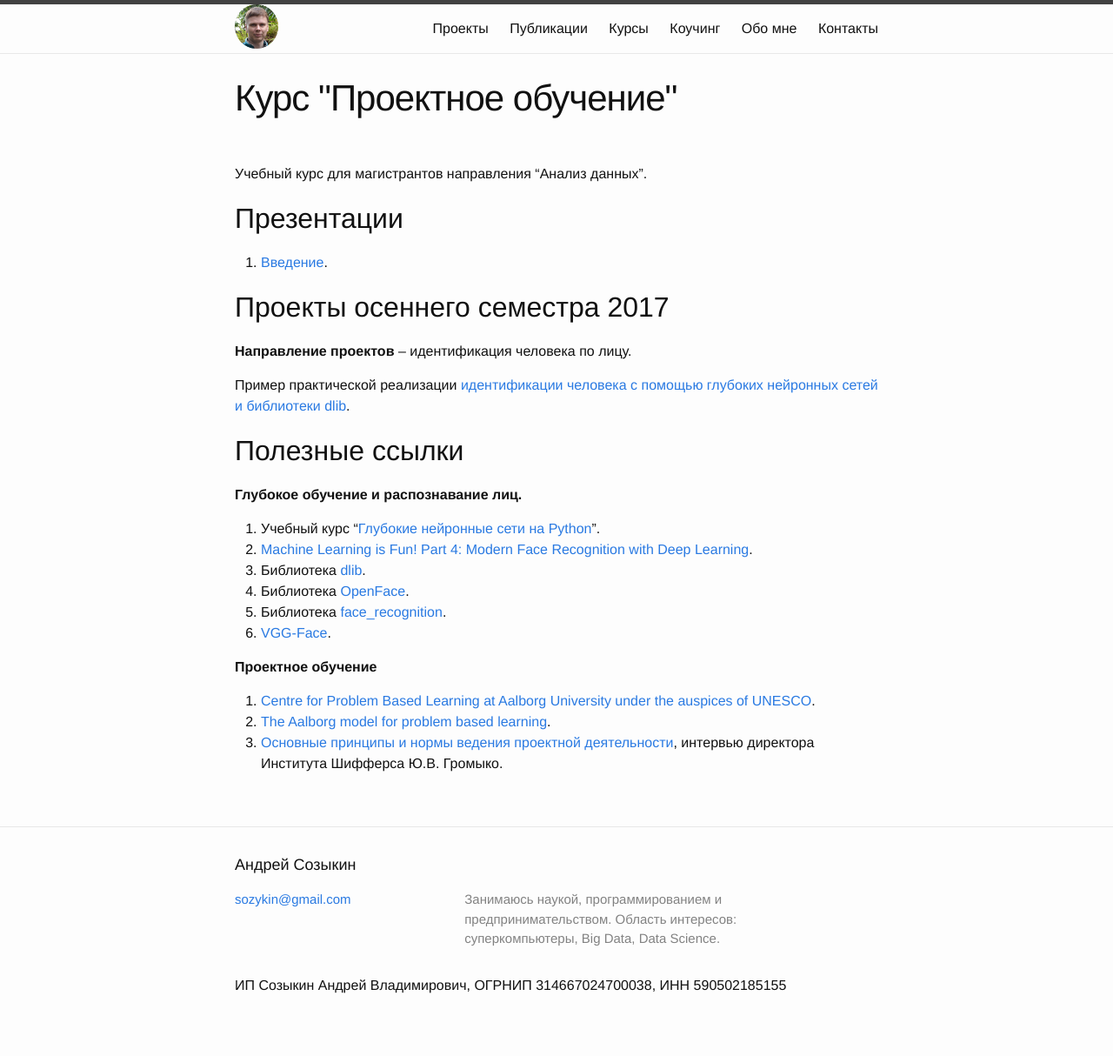
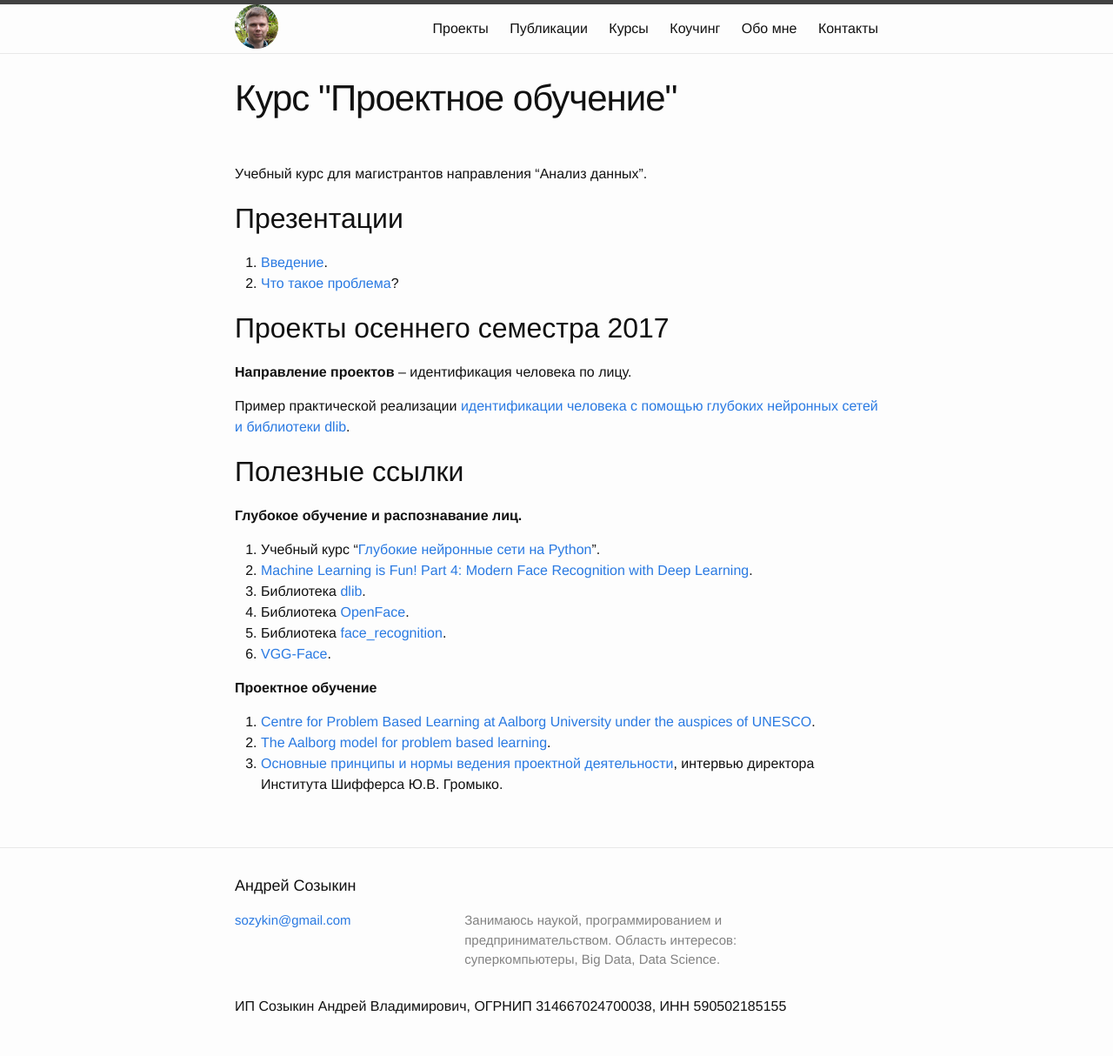
Before and after one commit to sozykin/asozykin.ru, a Jekyll site: the page built from _pages/courses/projects.md, in a window 1280 px wide. Shown: the whole page at 87% size. Built offline with Jekyll 4.4.1, drawn with Linux system fonts in a browser that asks for light colours; comment, search, counter and statistics services are not loaded; before the commit the page ends 1190 px from its top, so only the background shows below that.

Commit message:
New presentation for projects course

```diff
--- a/_pages/courses/projects.md
+++ b/_pages/courses/projects.md
@@ -7,7 +7,8 @@ permalink: /courses/projects
 
 ## Презентации
 
-1. [Введение](/assets/project-course/introduction.pdf).
+1. [Введение](/assets/project-course/01_introduction.pdf).
+2. [Что такое проблема](/assets/project-course/02_problem.pdf)?
 
 ## Проекты осеннего семестра 2017
 
```
Also changed, not shown: 3 other files.
